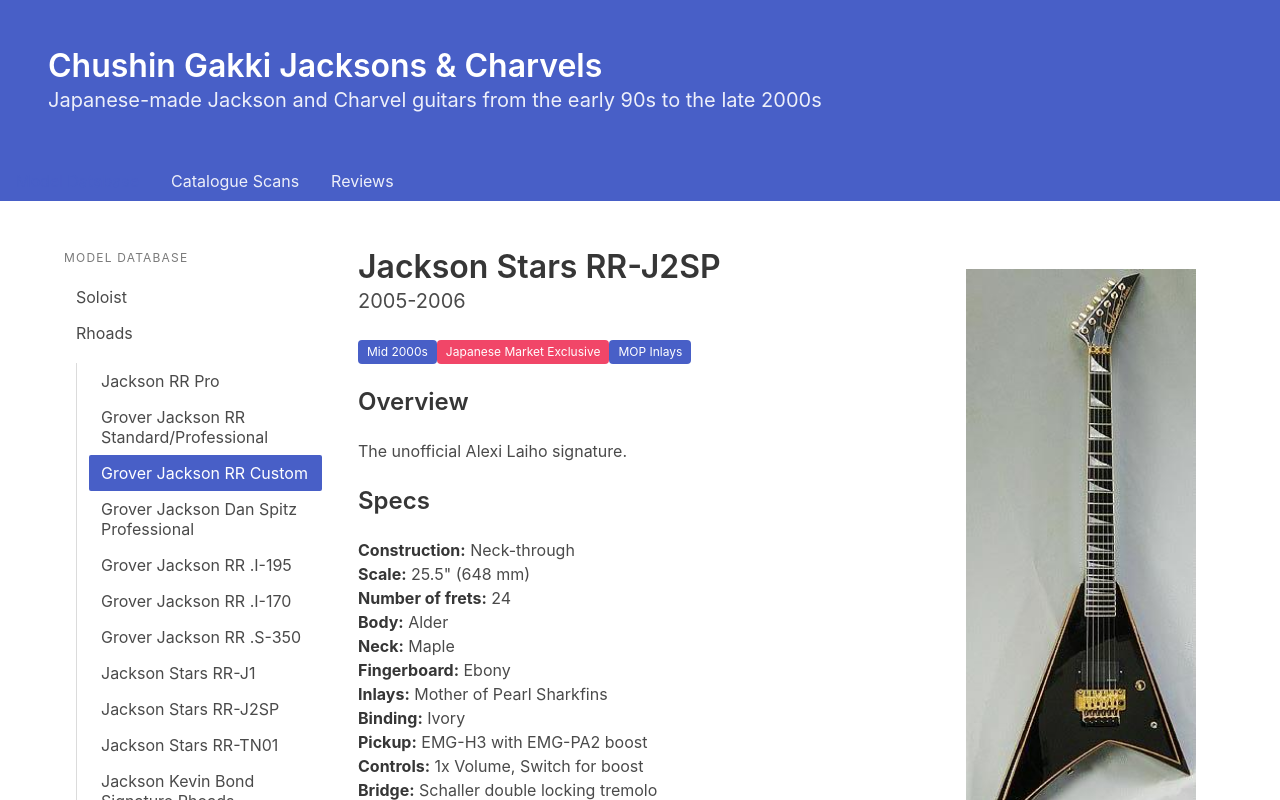
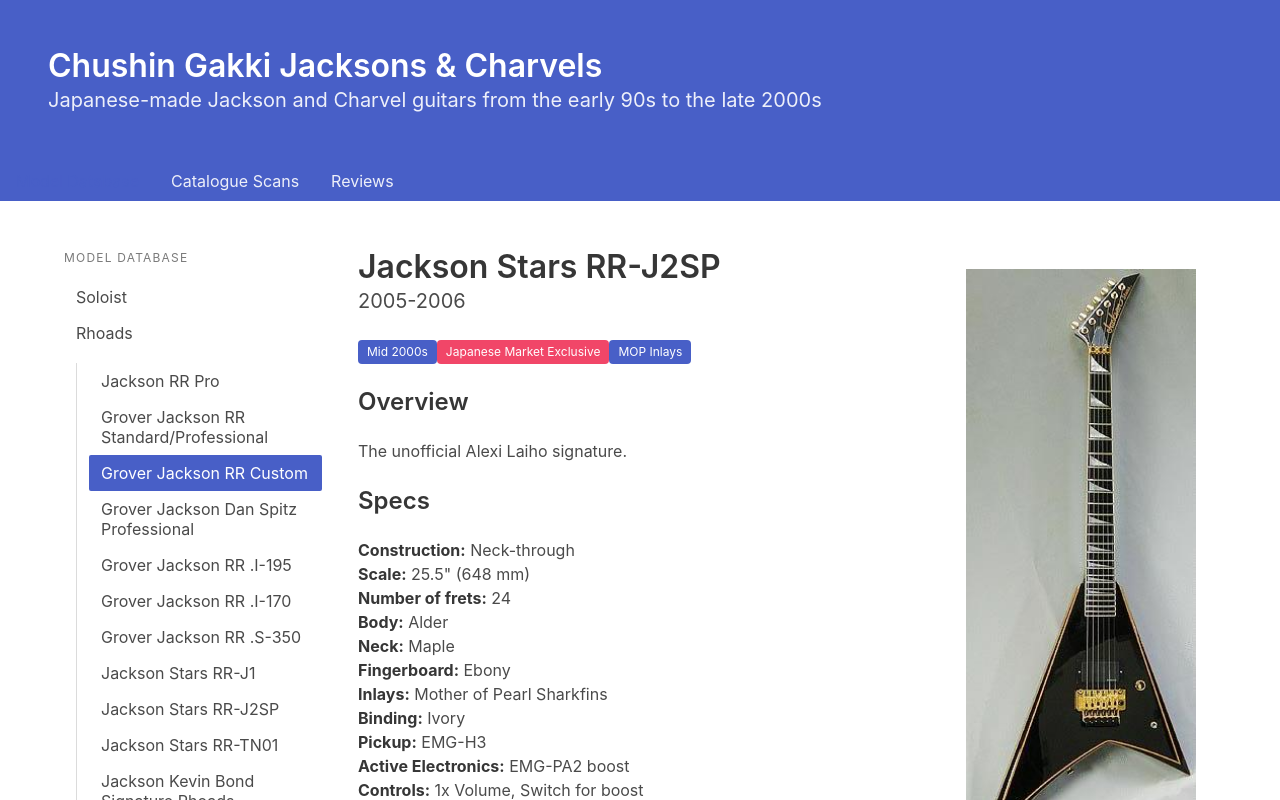
Before and after one commit to sophiecollard/chushin-gakki-jacksons, a Vue app: page /db/rr/jackson-stars-rr-j2sp in a window 1280 px wide. Shown: the top 800 px of the page. Built offline with nearby package versions, Linux system fonts and the light colour scheme.

Commit message:
Update RR-J2SP specs

```diff
--- a/src/views/database/rhoads/jackson-stars-rr-j2sp/Specs.vue
+++ b/src/views/database/rhoads/jackson-stars-rr-j2sp/Specs.vue
@@ -9,7 +9,8 @@
     <p><strong>Fingerboard:</strong> Ebony</p>
     <p><strong>Inlays:</strong> Mother of Pearl Sharkfins</p>
     <p><strong>Binding:</strong> Ivory</p>
-    <p><strong>Pickup:</strong> EMG-H3 with EMG-PA2 boost</p>
+    <p><strong>Pickup:</strong> EMG-H3</p>
+    <p><strong>Active Electronics:</strong> EMG-PA2 boost</p>
     <p><strong>Controls:</strong> 1x Volume, Switch for boost</p>
     <p><strong>Bridge:</strong> Schaller double locking tremolo</p>
     <p><strong>Bridge Mount:</strong> Recessed</p>
```
